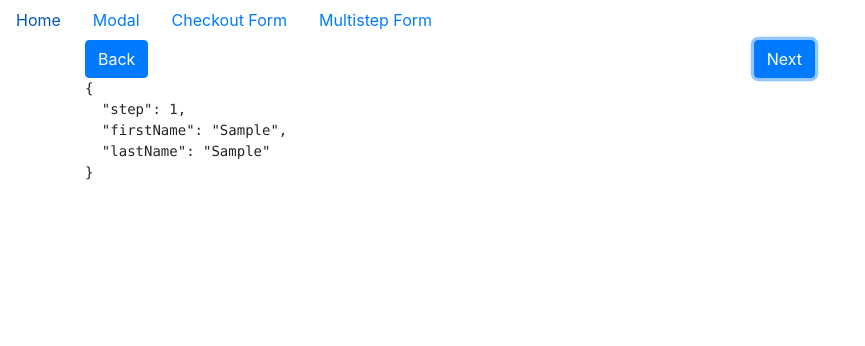
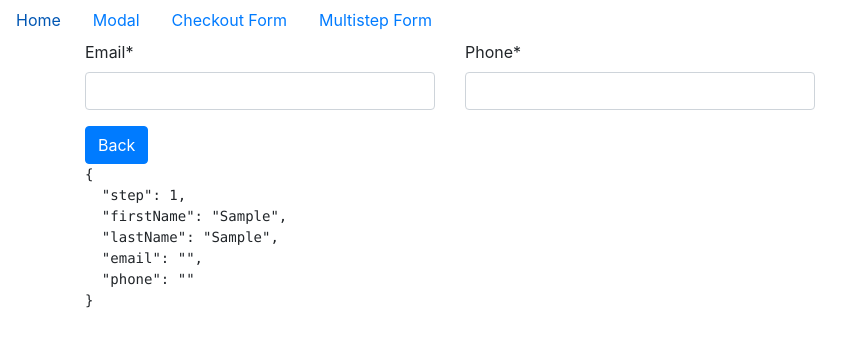
Before and after one commit to pferlito/react-examples, a React (Create React App) app: page /multistep in a window 1280 px wide. Both pictures are taken after typing "Sample", "Sample" into the empty fields and a click on the button "Next". Shown: the top 346 px of the page, without its empty margins (0-865 px from the left). Built offline with nearby package versions, Linux system fonts and the light colour scheme; the HTML template or start-up script is replaced by a standard one.

Commit message:
Start step 2.

```diff
--- /dev/null
+++ b/src/components/multistep/Step1.js
@@ -0,0 +1,30 @@
+import React from "react";
+import Row from "react-bootstrap/Row";
+import Col from "react-bootstrap/Col";
+import TextField from "../checkout/fields/TextField";
+import EmailField from "../checkout/fields/EmailField";
+
+export default function Step1({handleChange, state}) {
+  return (
+    <Row>
+      <Col md={4} className="mb-3">
+        <EmailField
+          id="email"
+          label="Email"
+          value={state.email}
+          handleChange={handleChange}
+          required="required"
+        />
+      </Col>
+      <Col md={4} className="mb-3">
+        <TextField
+          id="phone"
+          label="Phone"
+          value={state.phone}
+          handleChange={handleChange}
+          required="required"
+        />
+      </Col>
+    </Row>
+  );
+}
--- a/src/index.js
+++ b/src/index.js
@@ -22,7 +22,7 @@ const routing = (
       <Route exact path="/"><App /></Route>
       <Route path="/modal"><ModalPage /></Route>
       <Route path="/checkout"><FormPage /></Route>
-      <Route path="/multistep"><MultistepPage steps={3}/></Route>
+      <Route path="/multistep"><MultistepPage steps={2}/></Route>
     </Switch>
   </Router>
 );
--- a/src/routes/MultistepPage.js
+++ b/src/routes/MultistepPage.js
@@ -12,6 +12,8 @@ function MultistepPage({steps}) {
     step: 0,
     firstName: "",
     lastName: "",
+    email: "",
+    phone: ""
   };
 
   const form = useRef(null);
@@ -47,9 +49,8 @@ function MultistepPage({steps}) {
     <Fragment>
       <Container>
         <form onSubmit={handleSubmit} ref={form}>
-          {state.step === 0 ?
             <Steps step={state.step} handleChange={handleChange}
-                   state={state}/> : null}
+                   state={state}/>
           <StepNav handleNavigation={handleNavigation}
                    state={state}
                    steps={steps}/>
```
Also changed, not shown: src/components/multistep/Steps.js (+9 -1 lines).
